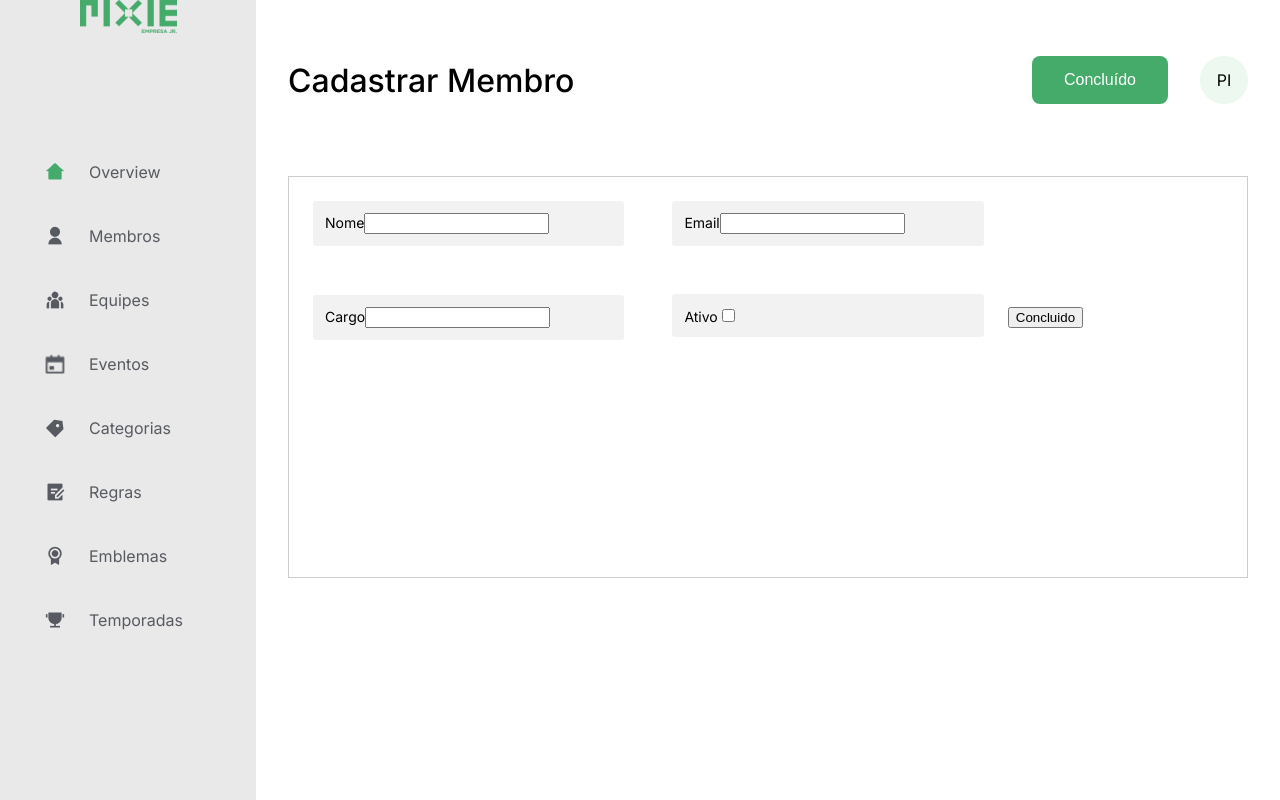
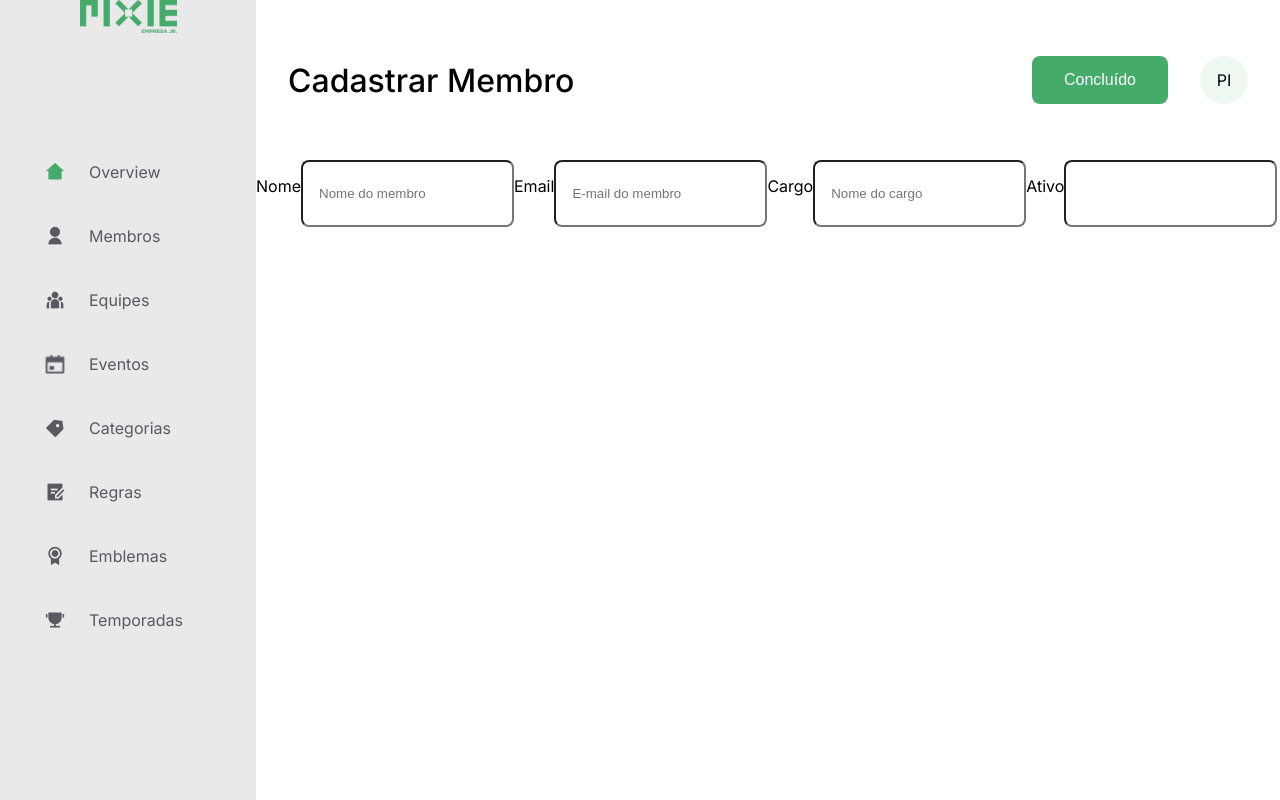
Before and after one commit to Pixie-EJ/PixiePerformanceNextJS, a Next.js app: page /cadastro in a window 1280 px wide. Built offline with nearby package versions, Linux system fonts and the light colour scheme.

Commit message:
correção cadastro.js e PixieInput

```diff
--- a/pages/cadastro.js
+++ b/pages/cadastro.js
@@ -30,7 +30,18 @@ export default function Home() {
       <RightContainer>
         <TopNavbar title="Cadastrar Membro" buttonText="Concluído" />
         <ContentContainer>
-            <FormContainer>
+            <PixieInput type="text" title="Nome" placeholder="Nome do membro" />
+            <PixieInput type="email" title="Email" placeholder="E-mail do membro" />
+            <PixieInput type="text" title="Cargo" placeholder="Nome do cargo" />
+            <PixieInput type="checkbox" title="Ativo" />
+        </ContentContainer>
+      </RightContainer>
+    </HomeContainer>
+  );
+}
+
+
+{/* <FormContainer>
               <form action="/send-data-here" method="post">
               <InputContainer>
                 <label for="first">Nome</label>
@@ -50,9 +61,4 @@ export default function Home() {
               </InputContainer>
               <button type="submit">Concluido</button>
               </form>
-            </FormContainer>
-        </ContentContainer>
-      </RightContainer>
-    </HomeContainer>
-  );
-}
+            </FormContainer>           */}
--- a/src/components/PixieInput/index.js
+++ b/src/components/PixieInput/index.js
@@ -4,18 +4,16 @@ export default function PixieInput(props) {
     if (props.type === 'select') {
         return (
             <>
-                <TitleInput>Evento</TitleInput>
+                <TitleInput>{props.title}</TitleInput>
                 <CustomSelect>
                     <option value='' disabled>{props.placeholder}</option>
-                    <option>Gustavo</option>
-                    <option>Lucas</option>
                 </CustomSelect>
             </>
         )
     }
     return (
         <>
-            <TitleInput>Evento</TitleInput>
+            <TitleInput>{props.title}</TitleInput>
             <CustomInput placeholder={props.placeholder}/>
         </>
     )
```
